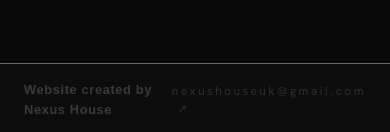
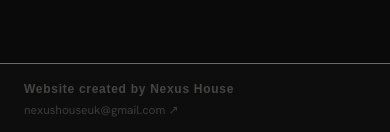
Before and after one commit to lamidecoder/fzshotit, a Next.js app: page / in a window 390 px wide. Shown: the part 3694-3826 px from the top of the page. Built offline with nearby package versions, Linux system fonts and the light colour scheme; a web font is replaced by a local one.

Commit message:
nexus house footer fully responsive mobile and desktop

```diff
--- a/src/components/Footer.tsx
+++ b/src/components/Footer.tsx
@@ -39,36 +39,37 @@
         </p>
       </div>
 
-      {/* Agency credit — premium, full-width strip */}
+      {/* Agency credit strip — fully responsive */}
       <a
         href="mailto:nexushouseuk@gmail.com"
         className="group block w-full border-t border-clay/40 bg-[#0d0d0d] hover:bg-[#111] transition-colors duration-700"
         data-cursor="view"
       >
-        <div className="container-shell flex items-center justify-between py-4">
-          {/* Left: wordmark */}
+        <div className="container-shell py-4 flex flex-col md:flex-row md:items-center md:justify-between gap-1 md:gap-0">
+
+          {/* Left: credit text — always visible */}
           <span
-            className="font-display font-bold tracking-tight text-bone/20 group-hover:text-bone/50 transition-colors duration-700"
-            style={{ fontSize: "0.8rem", letterSpacing: "0.05em" }}
+            className="font-display font-bold text-bone/25 group-hover:text-bone/60 transition-colors duration-700"
+            style={{ fontSize: "0.75rem", letterSpacing: "0.06em" }}
           >
             Website created by Nexus House
           </span>
 
-          {/* Centre: tagline */}
+          {/* Right: email — hidden on very small screens, shown md+ */}
           <span
-            className="hidden md:block text-bone/15 group-hover:text-bone/35 transition-colors duration-700 font-body"
-            style={{ fontSize: "0.65rem", letterSpacing: "0.3em", textTransform: "uppercase" }}
-          >
-
-          </span>
-
-          {/* Right: subtle arrow */}
-          <span
-            className="text-bone/15 group-hover:text-henna transition-colors duration-700"
-            style={{ fontSize: "0.75rem", letterSpacing: "0.2em" }}
+            className="hidden md:block text-bone/20 group-hover:text-henna transition-colors duration-700"
+            style={{ fontSize: "0.65rem", letterSpacing: "0.2em", textTransform: "uppercase" }}
           >
             nexushouseuk@gmail.com &nbsp;&#8599;
           </span>
+
+          {/* Mobile-only: just the arrow */}
+          <span
+            className="md:hidden text-bone/20 group-hover:text-henna transition-colors duration-700 text-xs"
+          >
+            nexushouseuk@gmail.com &#8599;
+          </span>
+
         </div>
       </a>
 
```
